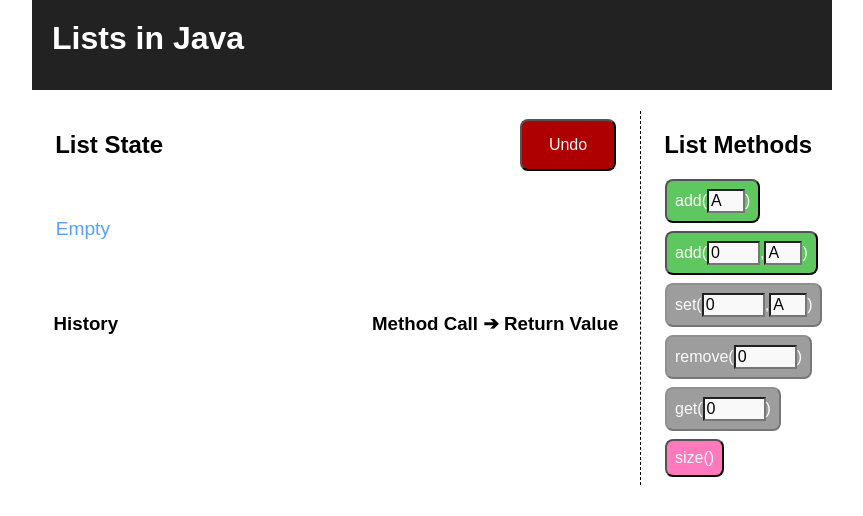
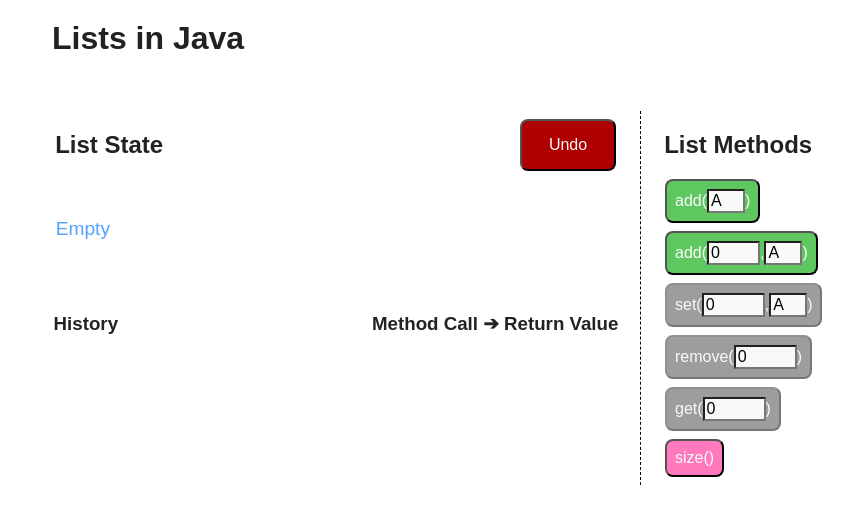
Before and after one commit to nikzb/lists-in-java, a React (Create React App) app: page / in a window 1280 px wide. Shown: the top 516 px of the page, without its empty margins (208-1071 px from the left). Built offline with nearby package versions, Linux system fonts and the light colour scheme.

Commit message:
Switched header to white background

```diff
--- a/src/App.css
+++ b/src/App.css
@@ -2,6 +2,7 @@
   text-align: left;
   margin: auto;
   width: 50em;
+  color: #222;
 }
 
 .App__main-row {
@@ -14,11 +15,11 @@
 }
 
 .App__header {
-  background-color: #222;
+  /* background-color: #222; */
   height: 50px;
   padding: 20px;
-  color: white;
   margin-top: 0;
+  /* text-align: center; */
 }
 
 .App-title {
```
